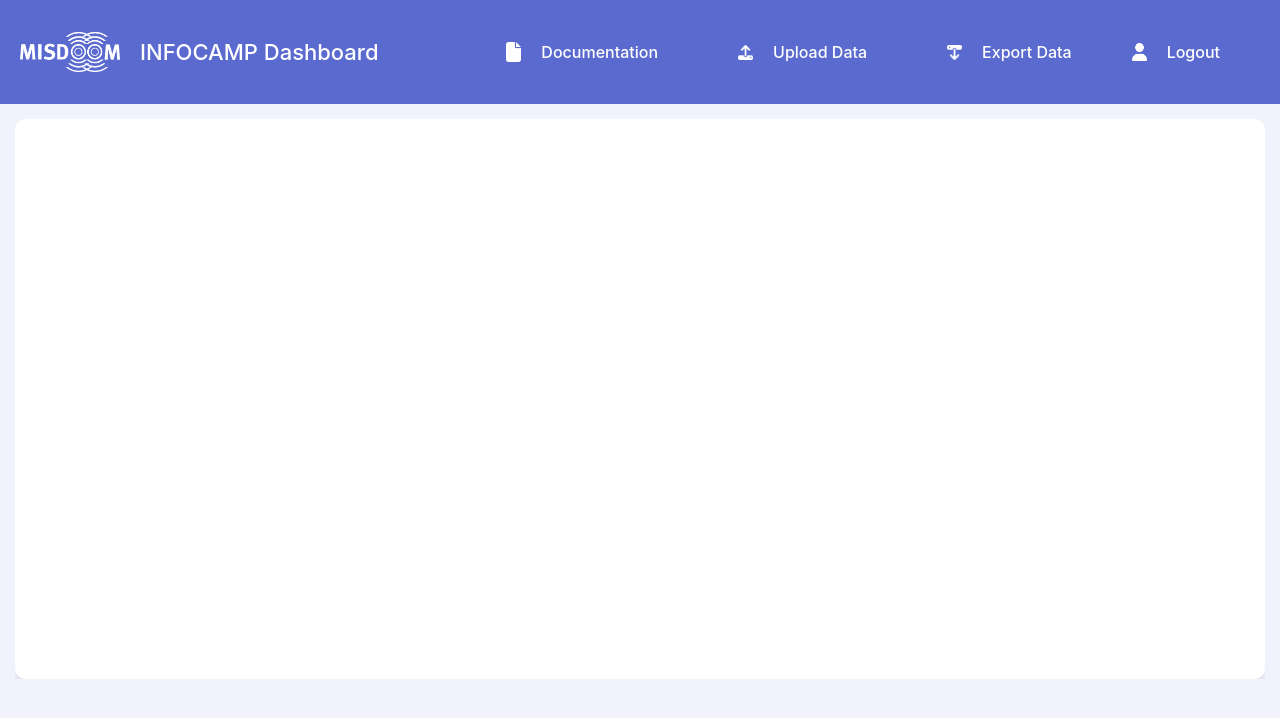
After one commit to infocamp-muenster/infocamp, a Django app: page /export/ in a window 1280 px wide. The commit adds this page. Shown: the top 718 px of the page. Run offline with Django 5.2, Linux system fonts and the light colour scheme.

Commit message:
Added Export Icon to header

```diff
--- a/Frontend/header.py
+++ b/Frontend/header.py
@@ -6,6 +6,7 @@ pil_image = Image.open("Frontend/images/misdoom_logo.png")
 
 user_icon = Image.open("Frontend/images/user-solid.png")
 upload_icon = Image.open("Frontend/images/upload-solid.png")
+export_icon = Image.open("Frontend/images/export-solid.png")
 file_icon = Image.open("Frontend/images/file-solid.png")
 
 
@@ -28,6 +29,11 @@ def get_header():
                         html.Img(src=upload_icon, alt="Upload Icon",style={'width':'15px',}),
                         html.A('Upload Data', href='upload/')
                     ]),
+                    # Header Export
+                    html.Div(children=[
+                        html.Img(src=export_icon, alt="Export Icon",style={'width':'15px',}),
+                        html.A('Export Data', href='export/')
+                    ]),
                     # Header Settings
                     html.Div(children=[
                         html.Img(src=user_icon, alt="User Icon",style={'width':'15px',}),
--- a/Frontend/templates/Frontend/docu.html
+++ b/Frontend/templates/Frontend/docu.html
@@ -22,6 +22,10 @@
                 <div class="header-upload">
                     <img src="{% static 'images/upload-solid.png' %}" alt="Upload Solid" style="width: 15px;">
                     <a href="/upload/">Upload Data</a>
+                </div>
+                <div class="header-export">
+                    <img src="{% static 'images/export-solid.png' %}" alt="Export Solid" style="width: 15px;">
+                    <a href="/export/">Export Data</a>
                 </div>
                 <div class="header-settings">
                     <img src="{% static 'images/user-solid.png' %}" alt="User Solid" style="width: 15px;">
--- /dev/null
+++ b/Frontend/templates/Frontend/export.html
@@ -0,0 +1,43 @@
+<!DOCTYPE html>
+<html lang="en">
+<head>
+    {% load static %}
+    <meta charset="UTF-8">
+    <meta name="viewport" content="width=device-width, initial-scale=1.0">
+    <title>Infocamp</title>
+    <link rel="stylesheet" href="{% static 'styles/style.css' %}">
+</head>
+<body>
+    <div class="outer-header-sticky">
+        <header class="header">
+            <a href="/realtime">
+                <img src="{% static 'images/misdoom_logo.png' %}" alt="Misdoom Logo", style="filter: brightness(0) invert(1);">
+                <h1>INFOCAMP Dashboard</h1>
+            </a>
+            <div class="header-right">
+                <div class="header-documentation">
+                    <img src="{% static 'images/file-solid.png' %}" alt="File Solid", style="width: 15px;">
+                    <a href="/documentation/">Documentation</span>
+                </div>
+                <div class="header-upload">
+                    <img src="{% static 'images/upload-solid.png' %}" alt="Upload Solid", style="width: 15px;">
+                    <a href="/upload/">Upload Data</span>
+                </div>
+                <div class="header-export">
+                    <img src="{% static 'images/export-solid.png' %}" alt="Export Solid" style="width: 15px;">
+                    <a href="#">Export Data</a>
+                </div>
+                <div class="header-settings">
+                    <img src="{% static 'images/user-solid.png' %}" alt="User Solid", style="width: 15px;">
+                    <a href="/logout/">Logout</a>
+                </div>
+            </div>
+        </header>
+    </div>
+    <div class="main-body">
+        <div class="widget" style="grid-column: span 12;grid-row: span 5;">
+
+        </div>
+    </div>
+</body>
+</html>
--- a/Frontend/templates/Frontend/upload.html
+++ b/Frontend/templates/Frontend/upload.html
@@ -69,6 +69,10 @@
                     <img src="{% static 'images/upload-solid.png' %}" alt="Upload Solid", style="width: 15px;">
                     <a href="#">Upload Data</span>
                 </div>
+                <div class="header-export">
+                    <img src="{% static 'images/export-solid.png' %}" alt="Export Solid" style="width: 15px;">
+                    <a href="/export/">Export Data</a>
+                </div>
                 <div class="header-settings">
                     <img src="{% static 'images/user-solid.png' %}" alt="User Solid", style="width: 15px;">
                     <a href="/logout/">Logout</a>
--- a/Frontend/urls.py
+++ b/Frontend/urls.py
@@ -12,5 +12,6 @@ urlpatterns = [
     path('django_plotly_dash/', include('django_plotly_dash.urls')),
 
     path('upload/', views.upload, name='upload'),
+    path('export/', views.dataExport, name="export"),
 
 ]
--- a/Frontend/views.py
+++ b/Frontend/views.py
@@ -74,6 +74,7 @@ def documentation(request):
     return render(request, 'Frontend/docu.html')
 
 # Functions returns df uploaded as CSV
+@login_required(login_url='login')
 def upload(request):
     data = []
     if request.method == "POST":
@@ -112,3 +113,6 @@ def upload(request):
     else:
         form = CSVUploadForm()
     return render(request, 'Frontend/upload.html', {'form': form, 'data': data})
+
+def dataExport(request):
+    return render(request, 'Frontend/export.html')
```
Also changed, not shown: Frontend-Static/images/export-solid.png (added), Frontend/images/export-solid.png (added).
